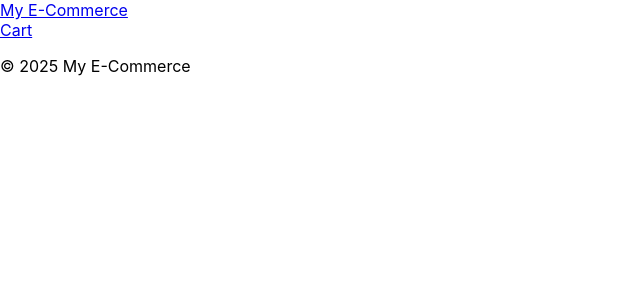
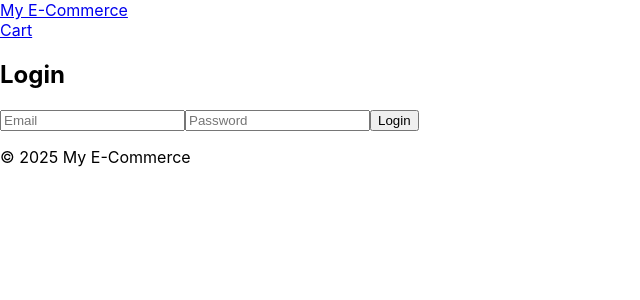
Before and after one commit to SatyamKumar02/ecommerce-app, a React (Create React App) app: page /login in a window 1280 px wide. Shown: the top 300 px of the page, without its empty margins (0-640 px from the left). Built offline with nearby package versions, Linux system fonts and the light colour scheme.

Commit message:
basic auth for checkout

```diff
--- a/src/App.jsx
+++ b/src/App.jsx
@@ -27,17 +27,23 @@ import Footer from "./components/Footer";
 import HomePage from "./pages/HomePage";
 import Cart from './pages/Cart';
 import Checkout from './pages/Checkout';
+import PrivateRoute from './components/PrivateRoute';
+import Login from './pages/Login';
 
 function App() {
   return (
     <Router>
       <Header />
       <Routes>
+        <Route path="/login" element={<Login />} />
         <Route path="/" element={<ProductList />} />
         <Route path="/home" element={<HomePage />} />
         <Route path="/product/:id" element={<ProductDetail />} />
         <Route path="/cart" element={<Cart />} />
-        <Route path="/checkout" element={<Checkout />} />
+        <Route path="/checkout" element={
+          <PrivateRoute>
+            <Checkout />
+          </PrivateRoute>} />
       </Routes>
       <Footer />
     </Router>
--- /dev/null
+++ b/src/components/PrivateRoute.jsx
@@ -0,0 +1,10 @@
+import React from 'react';
+import { Navigate } from 'react-router-dom';
+import { useAuth } from '../context/AuthContext';
+
+const PrivateRoute = ({ children }) => {
+  const { user } = useAuth();
+  return user ? children : <Navigate to="/login" />;
+};
+
+export default PrivateRoute;
--- /dev/null
+++ b/src/context/AuthContext.jsx
@@ -0,0 +1,26 @@
+import React, { createContext, useContext, useState } from "react";
+
+const AuthContext = createContext();
+
+export const useAuth = () => useContext(AuthContext);
+
+export const AuthProvider = ({ children }) => {
+  const [user, setUser] = useState(null); // null if not logged in
+
+  const login = (email, password) => {
+    // Mock login logic
+    if (email === "test@example.com" && password === "password") {
+      setUser({ email });
+      return true;
+    }
+    return false;
+  };
+
+  const logout = () => setUser(null);
+
+  return (
+    <AuthContext.Provider value={{ user, login, logout }}>
+      {children}
+    </AuthContext.Provider>
+  );
+};
--- a/src/index.js
+++ b/src/index.js
@@ -6,13 +6,16 @@ import reportWebVitals from './reportWebVitals';
 
 // ✅ Import your CartProvider
 import { CartProvider } from './context/CartContext';
+import { AuthProvider } from './context/AuthContext';
 
 const root = ReactDOM.createRoot(document.getElementById('root'));
 root.render(
   <React.StrictMode>
-    <CartProvider>
-      <App />
-    </CartProvider>
+    <AuthProvider>
+      <CartProvider>
+        <App />
+      </CartProvider>
+    </AuthProvider>
   </React.StrictMode>
 );
 
--- /dev/null
+++ b/src/pages/Login.jsx
@@ -0,0 +1,31 @@
+import React, { useState } from 'react';
+import { useAuth } from '../context/AuthContext';
+import { useNavigate } from 'react-router-dom';
+
+const Login = () => {
+  const { login } = useAuth();
+  const [email, setEmail] = useState("");
+  const [password, setPassword] = useState("");
+  const navigate = useNavigate();
+
+  const handleSubmit = (e) => {
+    e.preventDefault();
+    const success = login(email, password);
+    if (success) {
+      navigate("/checkout");
+    } else {
+      alert("Invalid credentials");
+    }
+  };
+
+  return (
+    <form onSubmit={handleSubmit} className="p-4">
+      <h2 className="text-xl mb-4">Login</h2>
+      <input value={email} onChange={e => setEmail(e.target.value)} placeholder="Email" className="border p-2 mb-2 block" />
+      <input type="password" value={password} onChange={e => setPassword(e.target.value)} placeholder="Password" className="border p-2 mb-2 block" />
+      <button type="submit" className="bg-blue-600 text-white px-4 py-2">Login</button>
+    </form>
+  );
+};
+
+export default Login;
```
